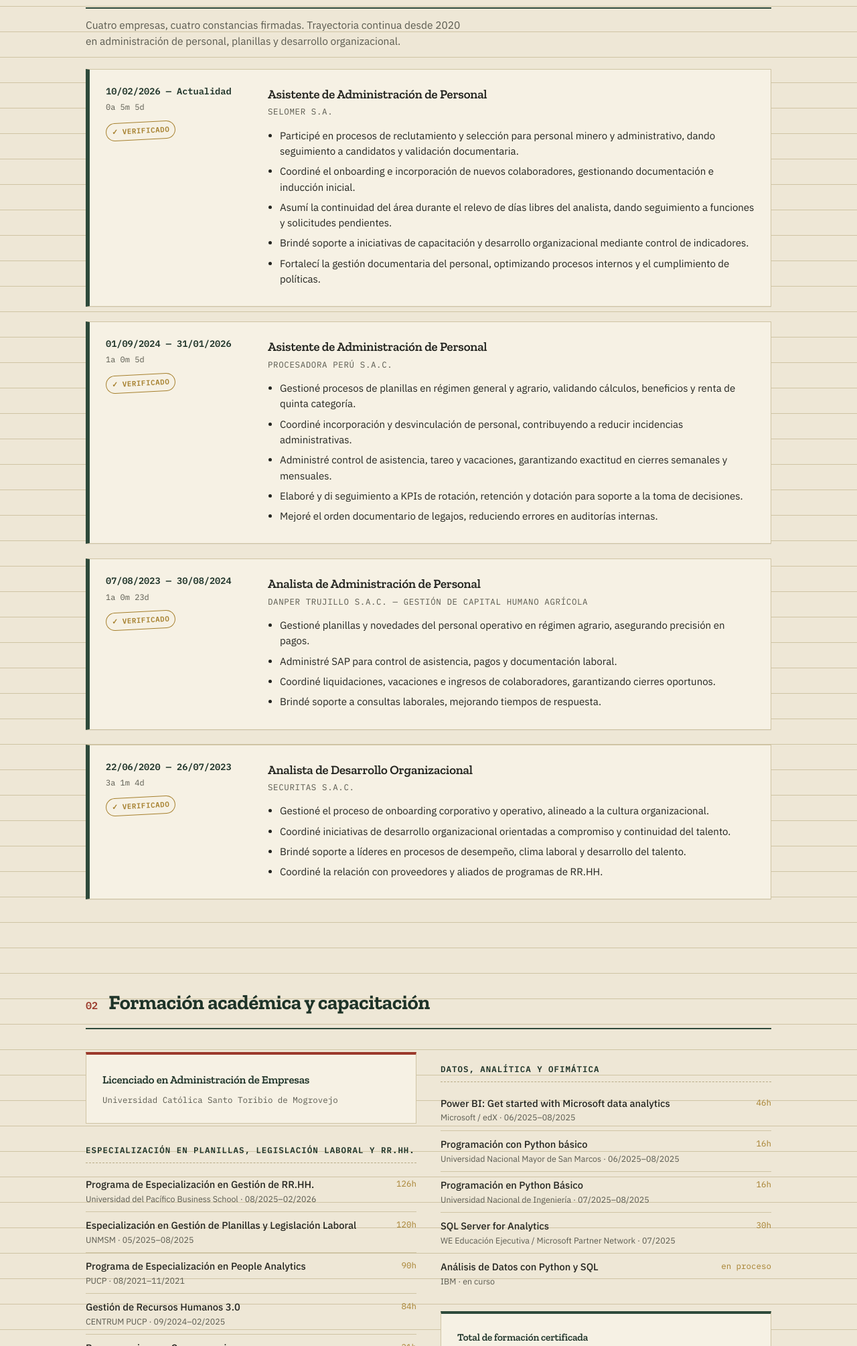
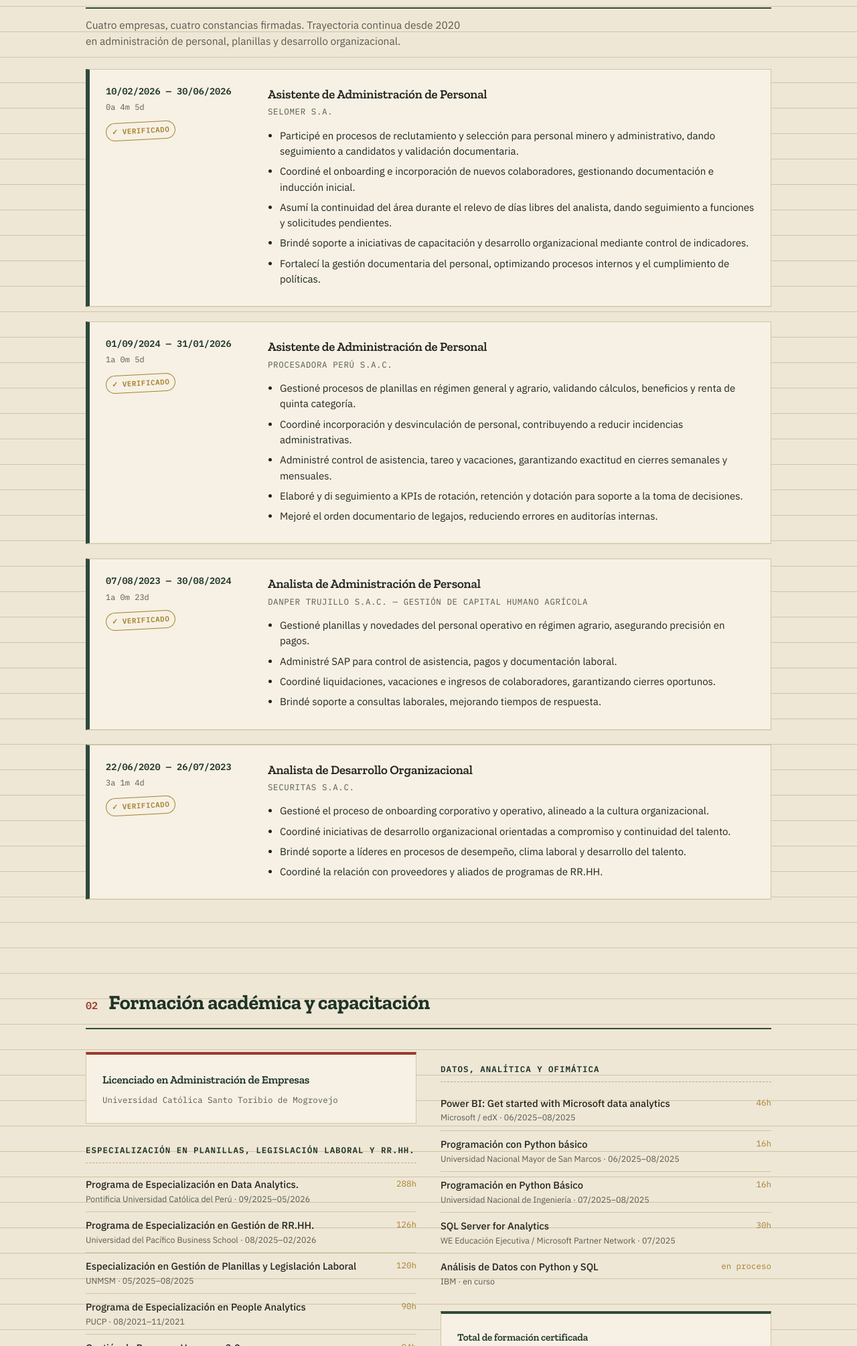
Before and after one commit to SONUTZ/PORTAFOLIO, a plain HTML site: page index.html in a window 1280 px wide. Shown: the part 864-2874 px from the top of the page at 67% size. Drawn offline with nearby package versions, Linux system fonts and the light colour scheme.

Commit message:
Update employment period and add new specialization

```diff
--- a/index.html
+++ b/index.html
@@ -333,8 +333,8 @@
 
     <div class="stub reveal">
       <div class="stub-meta">
-        <div class="periodo">10/02/2026 — Actualidad</div>
-        <div class="dur">0a 5m 5d</div>
+        <div class="periodo">10/02/2026 — 30/06/2026</div>
+        <div class="dur">0a 4m 5d</div>
         <span class="badge">Verificado</span>
       </div>
       <div class="stub-body">
@@ -424,6 +424,14 @@
 
         <div class="cap-group" style="margin-top:30px;">
           <h4>Especialización en planillas, legislación laboral y RR.HH.</h4>
+
+          <div class="cap-row">
+            <div>
+              <span class="nombre">Programa de Especialización en Data Analytics.</span>
+              <span class="inst-small">Pontificia Universidad Católica del Perú  · 09/2025–05/2026</span>
+            </div>
+            <div class="horas">288h</div>
+          </div>
 
           <div class="cap-row">
             <div>
```
